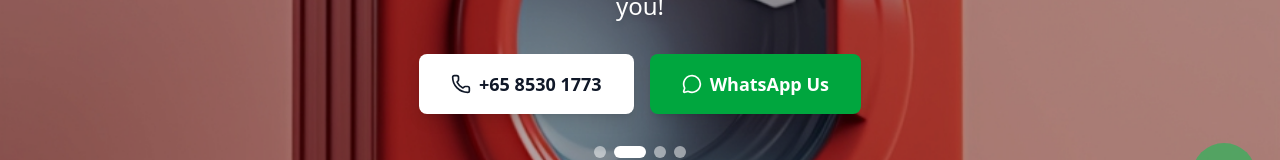
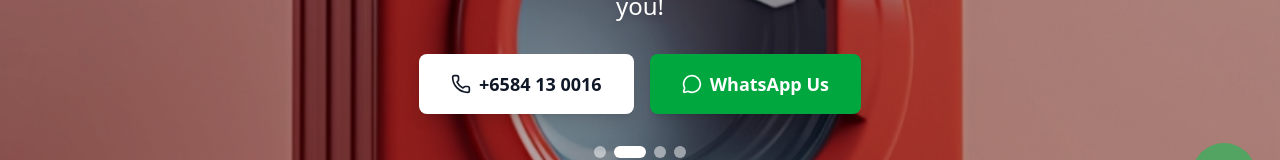
Before and after one commit to Jonymoin/washertroubleshoot, a React (Vite) app: page / in a window 1280 px wide. Shown: the part 569-729 px from the top of the page. Built offline with nearby package versions, Linux system fonts and the light colour scheme.

Commit message:
Update HeroSection.jsx

```diff
--- a/src/HeroSection.jsx
+++ b/src/HeroSection.jsx
@@ -74,12 +74,12 @@ const HeroSection = () => {
 
           <div className="flex flex-col sm:flex-row justify-center space-y-4 sm:space-y-0 sm:space-x-4">
             <a
-              href="tel:+6585301773"
+              href="tel:+6584130016"
               onClick={handleClick}
               className="bg-white text-gray-900 px-8 py-4 rounded-lg font-bold text-lg hover:bg-gray-100 transition-colors flex items-center justify-center space-x-2 shadow-lg"
             >
               <Phone className="h-5 w-5" />
-              <span>+65 8530 1773</span>
+              <span>+6584 13 0016</span>
             </a>
 
             <a
```
